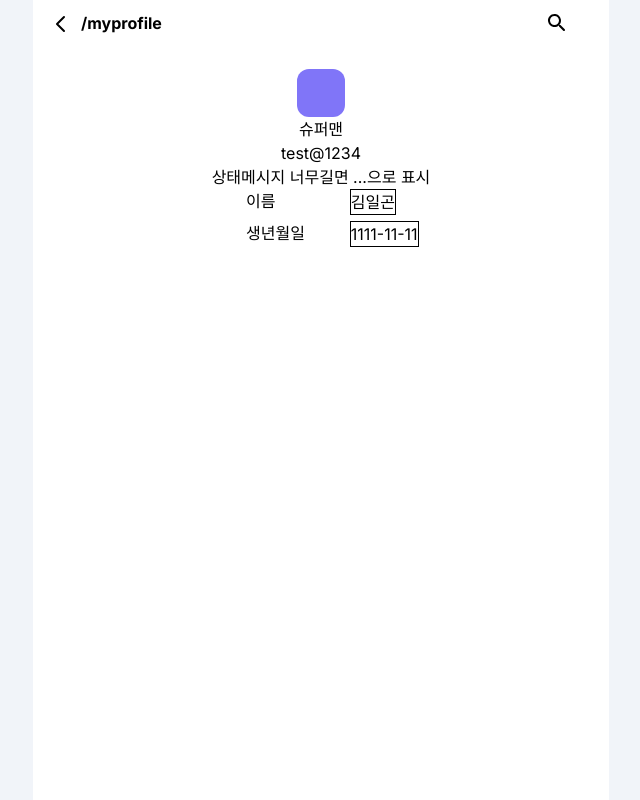
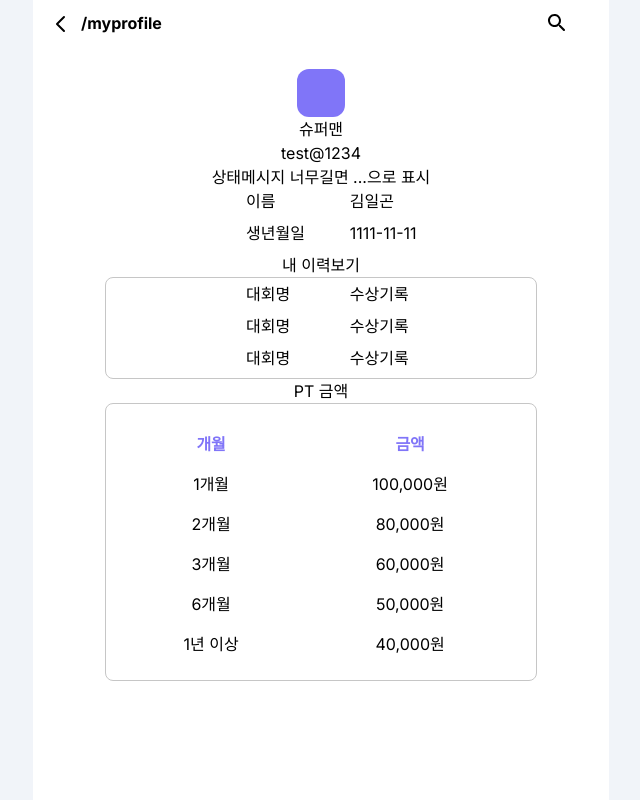
Before and after one commit to Pocket-PT/frontend-repo, a Next.js app: page /myprofile in a window 1280 px wide. Shown: the whole page, without its empty margins (319-959 px from the left). Built offline with nearby package versions, Linux system fonts and the light colour scheme.

Commit message:
feat: 트레이너 프로필 조회 컴포넌트 생성

```diff
--- a/package.json
+++ b/package.json
@@ -13,17 +13,23 @@
     "@types/react": "18.2.14",
     "@types/react-dom": "18.2.6",
     "autoprefixer": "10.4.14",
+    "axios": "^1.4.0",
     "eslint-config-next": "13.4.7",
     "gravatar": "^1.8.2",
     "next": "13.4.7",
     "postcss": "8.4.24",
     "react": "18.2.0",
+    "react-custom-scrollbars-2": "^4.5.0",
     "react-dom": "18.2.0",
+    "react-hook-form": "^7.45.1",
+    "socket.io-client": "^2.5.0",
+    "swr": "^2.2.0",
     "tailwindcss": "3.3.2",
     "typescript": "5.1.3"
   },
   "devDependencies": {
     "@types/gravatar": "^1.8.3",
+    "@types/socket.io-client": "^1.4.35",
     "@typescript-eslint/eslint-plugin": "^5.60.1",
     "@typescript-eslint/parser": "^5.60.1",
     "eslint": "^8.43.0",
--- a/src/app/login/page.tsx
+++ b/src/app/login/page.tsx
@@ -1,19 +1,17 @@
 'use client';
 
 import useInput from '@/hooks/useInput';
-import { cls } from '@/utils/cls';
-import { use, useEffect, useState } from 'react';
-import { useForm } from 'react-hook-form';
+import { FieldValues, SubmitHandler, useForm } from 'react-hook-form';
 import axios from 'axios';
 import { useRouter } from 'next/navigation';
 
 const SignUpPage = () => {
-  const { register, handleSubmit, reset } = useForm();
+  const { register, handleSubmit, reset } = useForm<FieldValues>();
   const [email, onChangeEmail, setEmail] = useInput('');
   const [password, onChangePassword, setPassword] = useInput('');
   const router = useRouter();
 
-  const onValid = (e) => {
+  const onValid: SubmitHandler<FieldValues> = () => {
     axios
       .post(
         'http://localhost:3095/api/users/login',
--- a/src/app/myprofile/page.tsx
+++ b/src/app/myprofile/page.tsx
@@ -9,12 +9,64 @@ const MyProfilePage = () => {
       </div>
       <div className="relative flex flex-row mb-8">
         <div className="absolute left-[37%]">이름</div>
-        <div className="absolute left-[55%] border border-r-500">김일곤</div>
+        <div className="absolute left-[55%]">김일곤</div>
       </div>
-      <div className="relative flex flex-row">
+      <div className="relative flex flex-row mb-8">
         <div className="absolute left-[37%]">생년월일</div>
-        <div className="absolute left-[55%] border border-r-500">
-          1111-11-11
+        <div className="absolute left-[55%]">1111-11-11</div>
+      </div>
+      <div className="flex justify-center">내 이력보기</div>
+      <div className="relative mx-auto">
+        <div className="w-3/4 pt-1 mx-auto border rounded-lg border-gray">
+          <div className="h-8">
+            <div className="left-[37%] absolute">대회명</div>
+            <div className="left-[55%] absolute">수상기록</div>
+          </div>
+          <div className="h-8">
+            <div className="left-[37%] absolute">대회명</div>
+            <div className="left-[55%] absolute">수상기록</div>
+          </div>
+          <div className="h-8">
+            <div className="left-[37%] absolute">대회명</div>
+            <div className="left-[55%] absolute">수상기록</div>
+          </div>
+        </div>
+      </div>
+      <div className="flex justify-center">PT 금액</div>
+      <div className="relative mx-auto">
+        <div className="w-3/4 pt-1 mx-auto border rounded-lg border-gray">
+          <div className="container p-4 mx-auto">
+            <table className="min-w-full bg-white">
+              <thead>
+                <tr>
+                  <th className="px-4 py-2 text-mainPurple">개월</th>
+                  <th className="px-4 py-2 text-mainPurple">금액</th>
+                </tr>
+              </thead>
+              <tbody>
+                <tr>
+                  <td className="px-4 py-2 mx-auto text-center">1개월</td>
+                  <td className="px-4 py-2 text-center">100,000원</td>
+                </tr>
+                <tr>
+                  <td className="px-4 py-2 text-center">2개월</td>
+                  <td className="px-4 py-2 text-center">80,000원</td>
+                </tr>
+                <tr>
+                  <td className="px-4 py-2 text-center">3개월</td>
+                  <td className="px-4 py-2 text-center">60,000원</td>
+                </tr>
+                <tr>
+                  <td className="px-4 py-2 text-center">6개월</td>
+                  <td className="px-4 py-2 text-center">50,000원</td>
+                </tr>
+                <tr>
+                  <td className="px-4 py-2 text-center">1년 이상</td>
+                  <td className="px-4 py-2 text-center">40,000원</td>
+                </tr>
+              </tbody>
+            </table>
+          </div>
         </div>
       </div>
     </div>
--- a/src/app/page.tsx
+++ b/src/app/page.tsx
@@ -4,14 +4,11 @@ import Footer from '@/components/Footer';
 import MyProfile from '@/components/MyProfile';
 import Profile from '@/components/Profile';
 import Link from 'next/link';
-import { useRef } from 'react';
 import { Scrollbars } from 'react-custom-scrollbars-2';
 
 export default function Home() {
   const customerList = Array.from({ length: 100 }, (v, i) => i + 1);
-  const scrollbarRef = useRef(null);
-  const onScroll = () => {};
-  console.log(window.innerHeight, window.outerHeight);
+
   return (
     <div className="mt-4">
       <MyProfile />
--- a/src/app/signup/page.tsx
+++ b/src/app/signup/page.tsx
@@ -1,18 +1,16 @@
 'use client';
 
 import useInput from '@/hooks/useInput';
-import { cls } from '@/utils/cls';
-import { use, useEffect, useState } from 'react';
 import { useForm } from 'react-hook-form';
 import axios from 'axios';
 
 const SignUpPage = () => {
-  const { register, handleSubmit, reset } = useForm();
+  const { handleSubmit } = useForm();
   const [email, onChangeEmail] = useInput('');
   const [password, onChangePassword] = useInput('');
   const nickname = 'test';
 
-  const onValid = (e) => {
+  const onValid = () => {
     console.log(email, password);
     axios
       .post('http://localhost:3095/api/users', {
```
Also changed, not shown: 2 other files (tests, documents, lock files or other folders).
